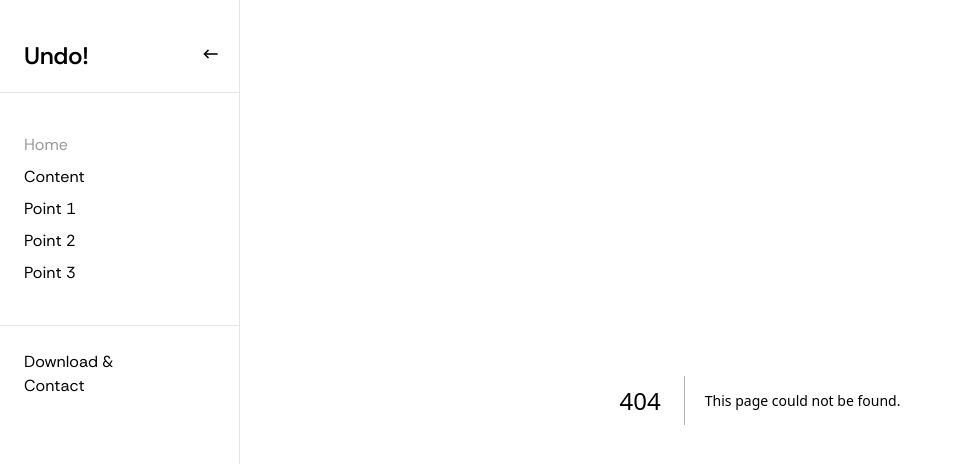
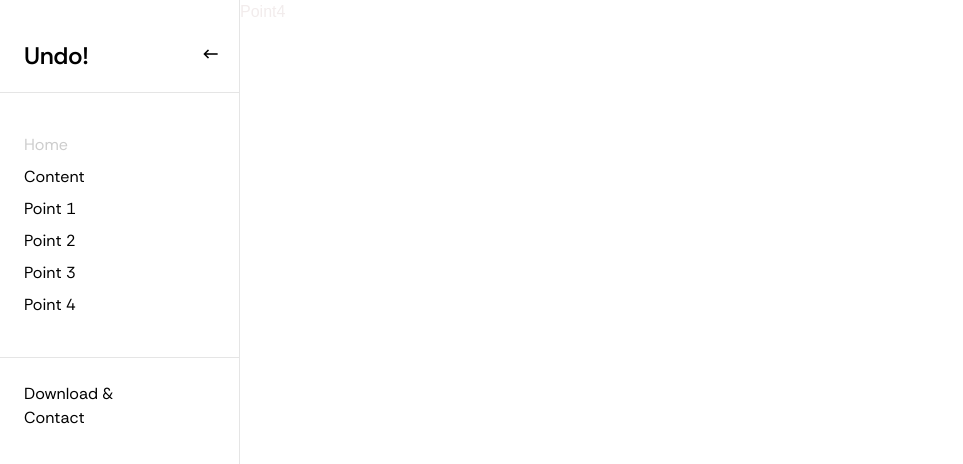
Before and after one commit to ayan-011/Ui, a Next.js app: page /home/point4 in a window 1280 px wide. Before the commit this address had no page. Shown: the top 464 px of the page, without its empty margins (0-963 px from the left). Built offline with nearby package versions, Linux system fonts and the light colour scheme.

Commit message:
improve page3

```diff
--- a/app/components/sidebar.tsx
+++ b/app/components/sidebar.tsx
@@ -35,6 +35,7 @@ const Sidebar = ({ isOpen, setIsOpen }: SidebarProps) => {
     { id: "point1", label: "Point 1" },
     { id: "point2", label: "Point 2" },
     { id: "point3", label: "Point 3" },
+    { id: "point4", label: "Point 4" },
   ];
 
   return (
@@ -87,7 +88,7 @@ const Sidebar = ({ isOpen, setIsOpen }: SidebarProps) => {
                 }
                 className={
                   activeSection === link.id
-                    ? "text-black/40"
+                    ? "text-black/20"
                     : "text-black"
                 }
 
--- a/app/dashboard/page.tsx
+++ b/app/dashboard/page.tsx
@@ -4,6 +4,7 @@ import Home from "../home/page";
 import Point1 from "../home/point1/page";
 import Point2 from "../home/point2/page";
 import Point3 from "../home/point3/page";
+import Point4 from "../home/point4/page";
 
 // dashboard/page.tsx
 export default function Dashboard() {
@@ -14,6 +15,7 @@ export default function Dashboard() {
       <section id="point1"><Point1 /></section>
       <section id="point2"><Point2 /></section>
       <section id="point3"><Point3 /></section>
+      <section id="point4"><Point4 /></section>
     </main>
   );
 }
--- a/app/home/point3/page.tsx
+++ b/app/home/point3/page.tsx
@@ -3,7 +3,7 @@ import React from 'react'
 const Point3 = () => {
   return (
     <div className='w-full h-fit bg-white overflow-hidden border-b-1  border-black/10'>
-        <div className="flex flex-col text-black home-content shrink-0   justifycenter  ">
+        <div className="flex flex-col text-black home-content shrink-0      ">
 
           <div className=" flex w-[70vw]  justify-between p-10  ">
 
--- /dev/null
+++ b/app/home/point4/page.tsx
@@ -0,0 +1,9 @@
+import React from 'react'
+
+const Point4 = () => {
+  return (
+    <div className='w-full h-screen'>Point4</div>
+  )
+}
+
+export default Point4
```
